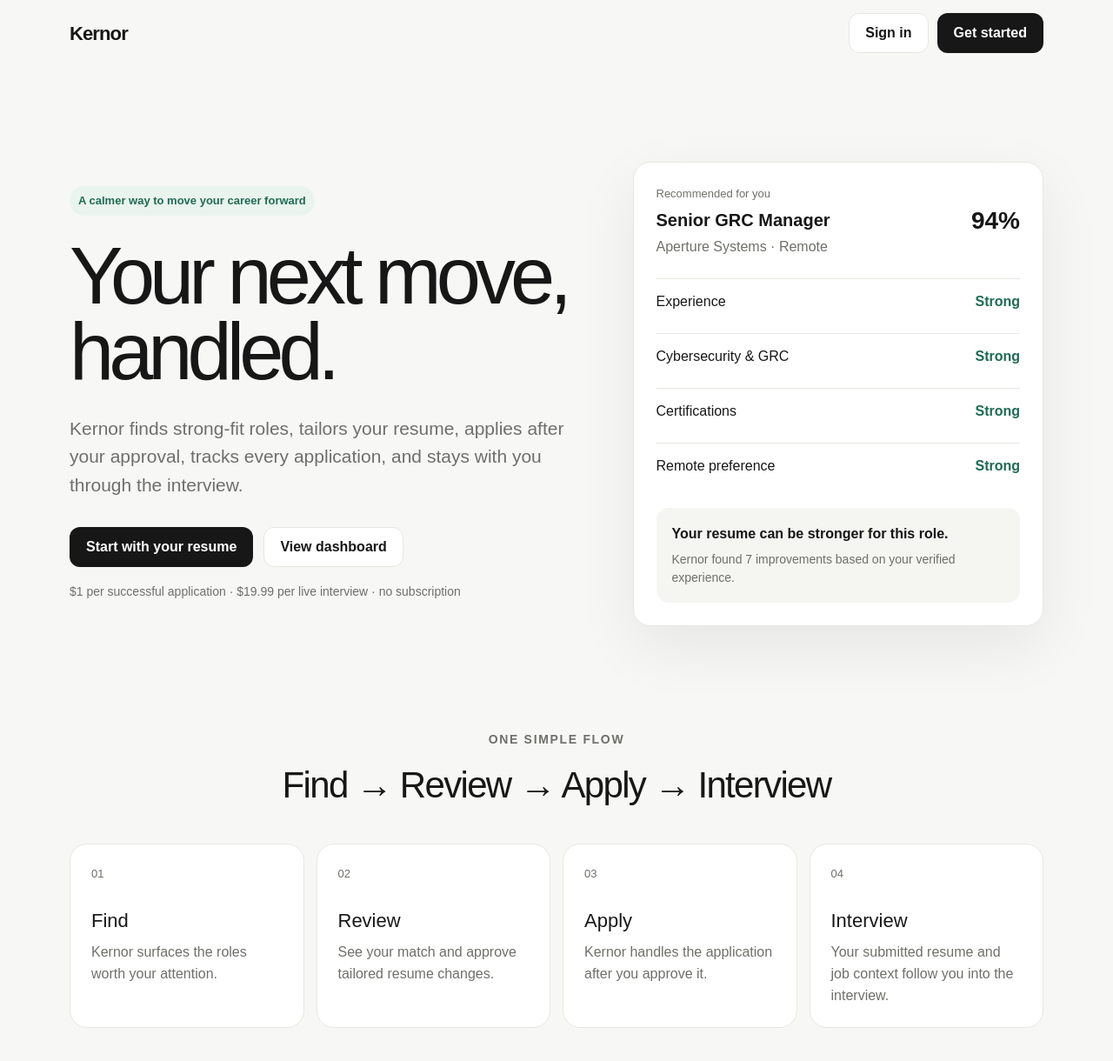
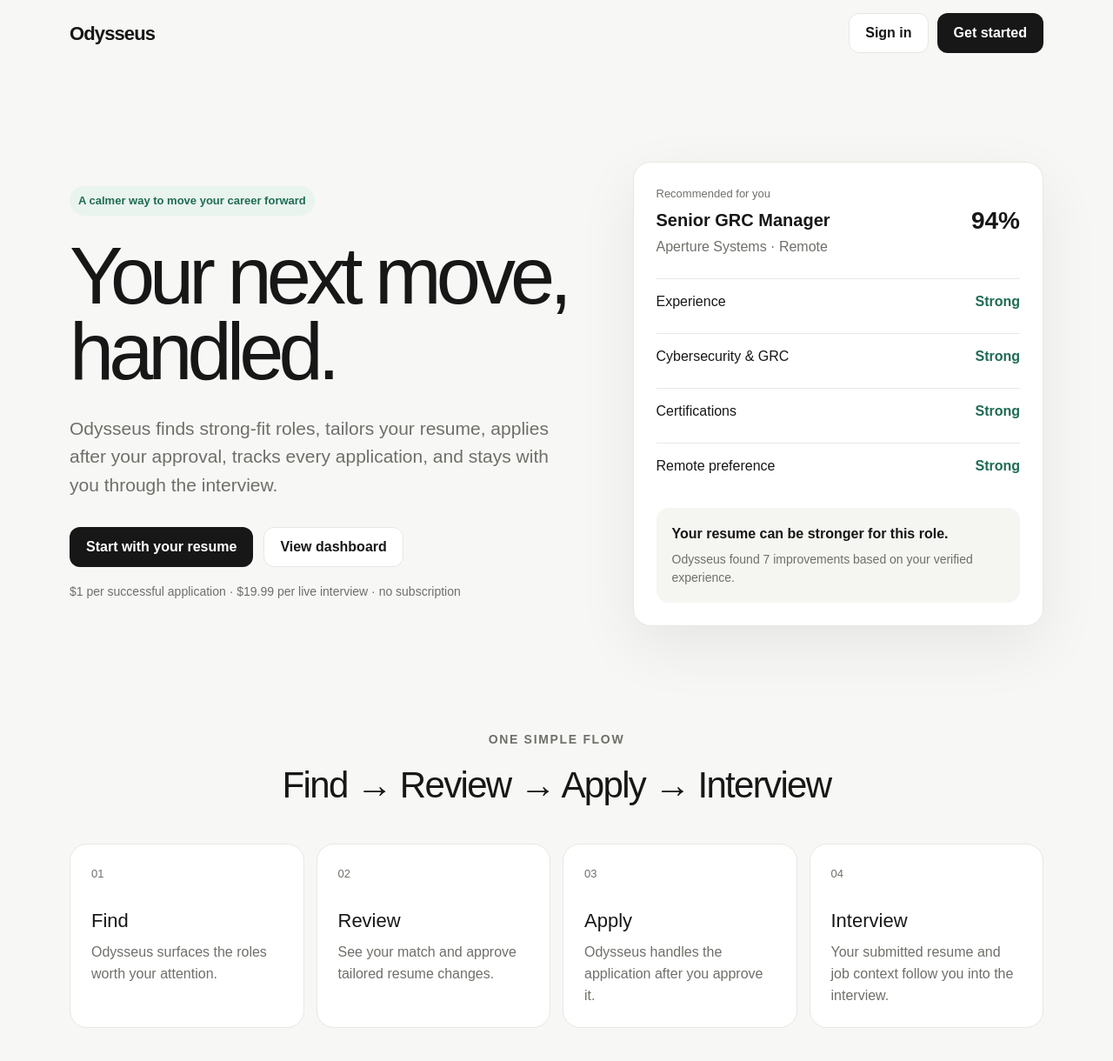
Before and after one commit to Dr-Opara/Kernor-ai, a Next.js app: page / in a window 1280 px wide. Shown: the top 1220 px of the page at 87% size. Built offline with nearby package versions, Linux system fonts and the light colour scheme.

Commit message:
brand: rename Kernor to Odysseus

```diff
--- a/src/app/page.tsx
+++ b/src/app/page.tsx
@@ -1,7 +1,7 @@
 import Link from "next/link";
 
 function Logo() {
-  return <Link href="/" style={{fontSize:22,fontWeight:800,letterSpacing:"-0.04em"}}>Kernor</Link>;
+  return <Link href="/" style={{fontSize:22,fontWeight:800,letterSpacing:"-0.04em"}}>Odysseus</Link>;
 }
 
 export default function Home() {
@@ -22,7 +22,7 @@
             Your next move, handled.
           </h1>
           <p className="muted" style={{fontSize:21,lineHeight:1.55,maxWidth:620,marginBottom:32}}>
-            Kernor finds strong-fit roles, tailors your resume, applies after your approval, tracks every application, and stays with you through the interview.
+            Odysseus finds strong-fit roles, tailors your resume, applies after your approval, tracks every application, and stays with you through the interview.
           </p>
           <div style={{display:"flex",gap:12,flexWrap:"wrap"}}>
             <Link className="btn btn-primary" href="/signup">Start with your resume</Link>
@@ -49,7 +49,7 @@
           </div>
           <div style={{marginTop:22,padding:18,borderRadius:14,background:"#f5f5f2"}}>
             <strong>Your resume can be stronger for this role.</strong>
-            <p className="muted" style={{margin:"7px 0 0",fontSize:14}}>Kernor found 7 improvements based on your verified experience.</p>
+            <p className="muted" style={{margin:"7px 0 0",fontSize:14}}>Odysseus found 7 improvements based on your verified experience.</p>
           </div>
         </div>
       </section>
@@ -61,9 +61,9 @@
         </div>
         <div style={{display:"grid",gridTemplateColumns:"repeat(4,1fr)",gap:14}}>
           {[
-            ["01","Find","Kernor surfaces the roles worth your attention."],
+            ["01","Find","Odysseus surfaces the roles worth your attention."],
             ["02","Review","See your match and approve tailored resume changes."],
-            ["03","Apply","Kernor handles the application after you approve it."],
+            ["03","Apply","Odysseus handles the application after you approve it."],
             ["04","Interview","Your submitted resume and job context follow you into the interview."]
           ].map(([n,t,d])=>(
             <div className="card" key={n} style={{padding:24}}>
```
